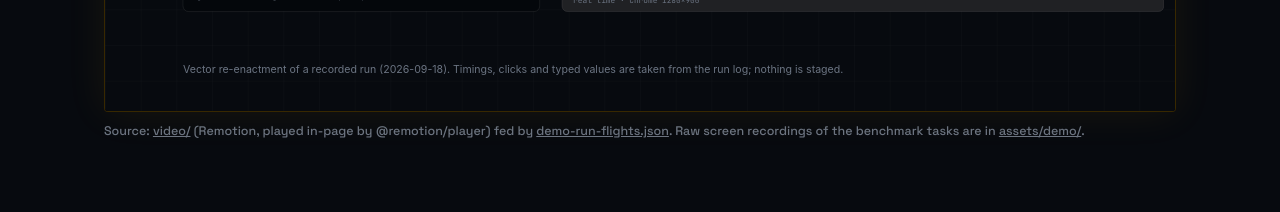
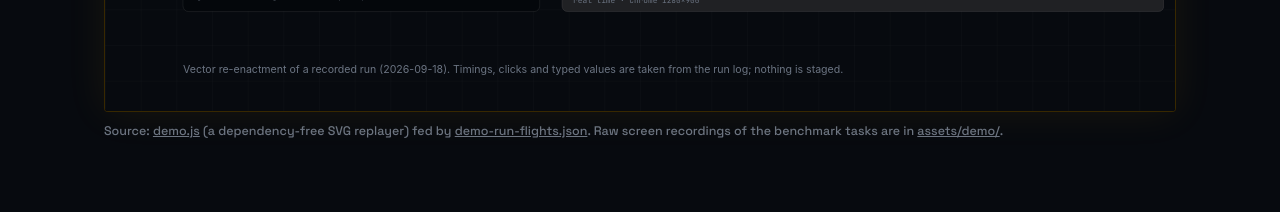
Before and after one commit to brnyxx/jev-ra, a plain HTML site: page docs/index.html in a window 1280 px wide. Shown: the part 1780-1992 px from the top of the page. Drawn offline with Linux system fonts and the light colour scheme; files whose address does not match are found by name.

Commit message:
docs: the demo legend names the replayer that actually runs

```diff
--- a/docs/index.html
+++ b/docs/index.html
@@ -267,7 +267,7 @@
     <h2>Watch a recorded run, replayed live.</h2>
     <p class="lead">Not a screen recording and not a video file: the browser draws this from the run log of one real Google Flights task (2026-09-18). Every click, typed value and millisecond comes from that log.</p>
     <div class="demo"><div id="jev-demo"></div></div>
-    <p class="legend">Source: <a href="https://github.com/brnyxx/jev-ra/tree/main/video">video/</a> (Remotion, played in-page by @remotion/player) fed by <a href="https://github.com/brnyxx/jev-ra/blob/main/docs/benchmarks/2026-09-18-v0.1/demo-run-flights.json">demo-run-flights.json</a>. Raw screen recordings of the benchmark tasks are in <a href="https://github.com/brnyxx/jev-ra/tree/main/assets/demo">assets/demo/</a>.</p>
+    <p class="legend">Source: <a href="https://github.com/brnyxx/jev-ra/blob/main/docs/assets-site/demo.js">demo.js</a> (a dependency-free SVG replayer) fed by <a href="https://github.com/brnyxx/jev-ra/blob/main/docs/benchmarks/2026-09-18-v0.1/demo-run-flights.json">demo-run-flights.json</a>. Raw screen recordings of the benchmark tasks are in <a href="https://github.com/brnyxx/jev-ra/tree/main/assets/demo">assets/demo/</a>.</p>
   </section>
 
   <section id="how">
```
